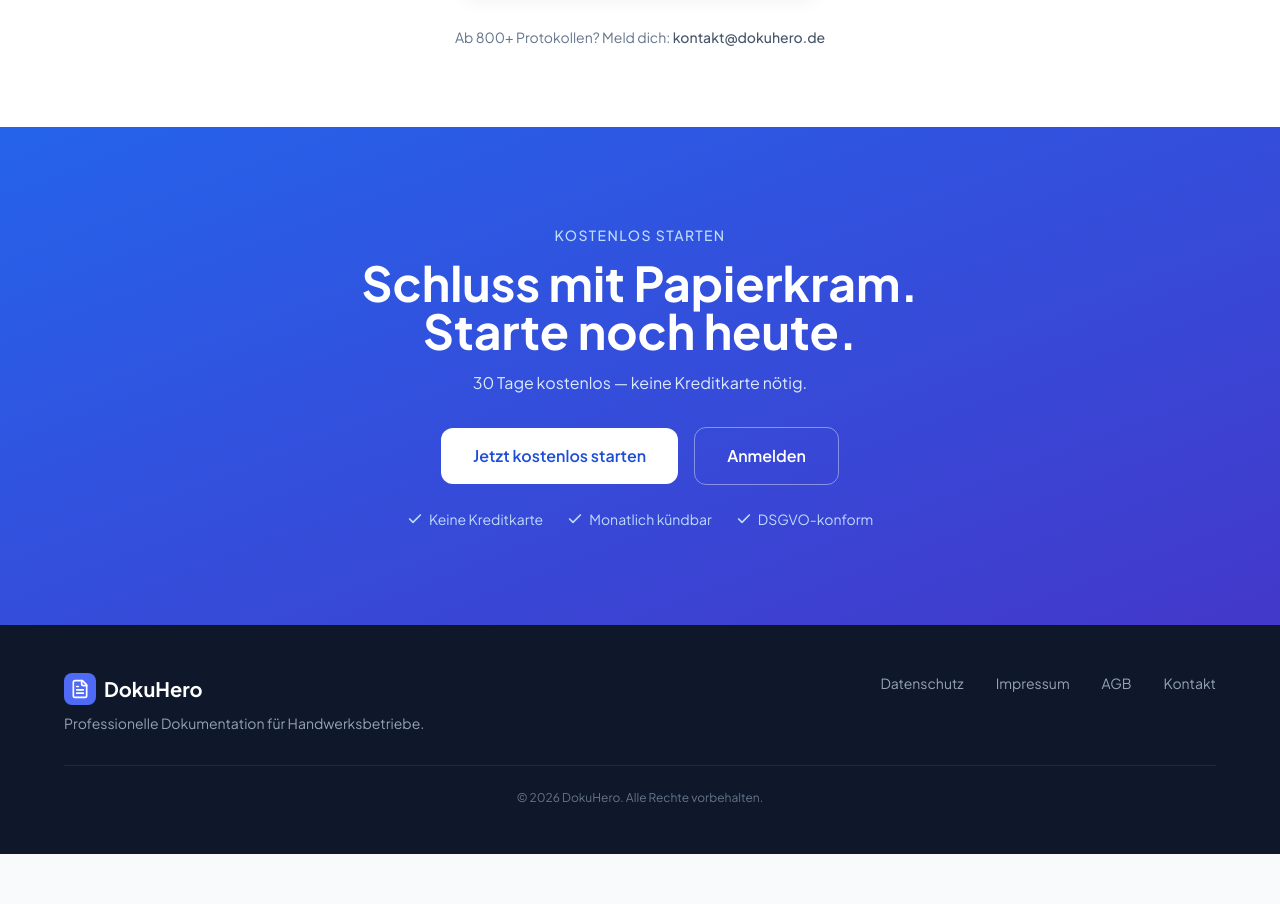
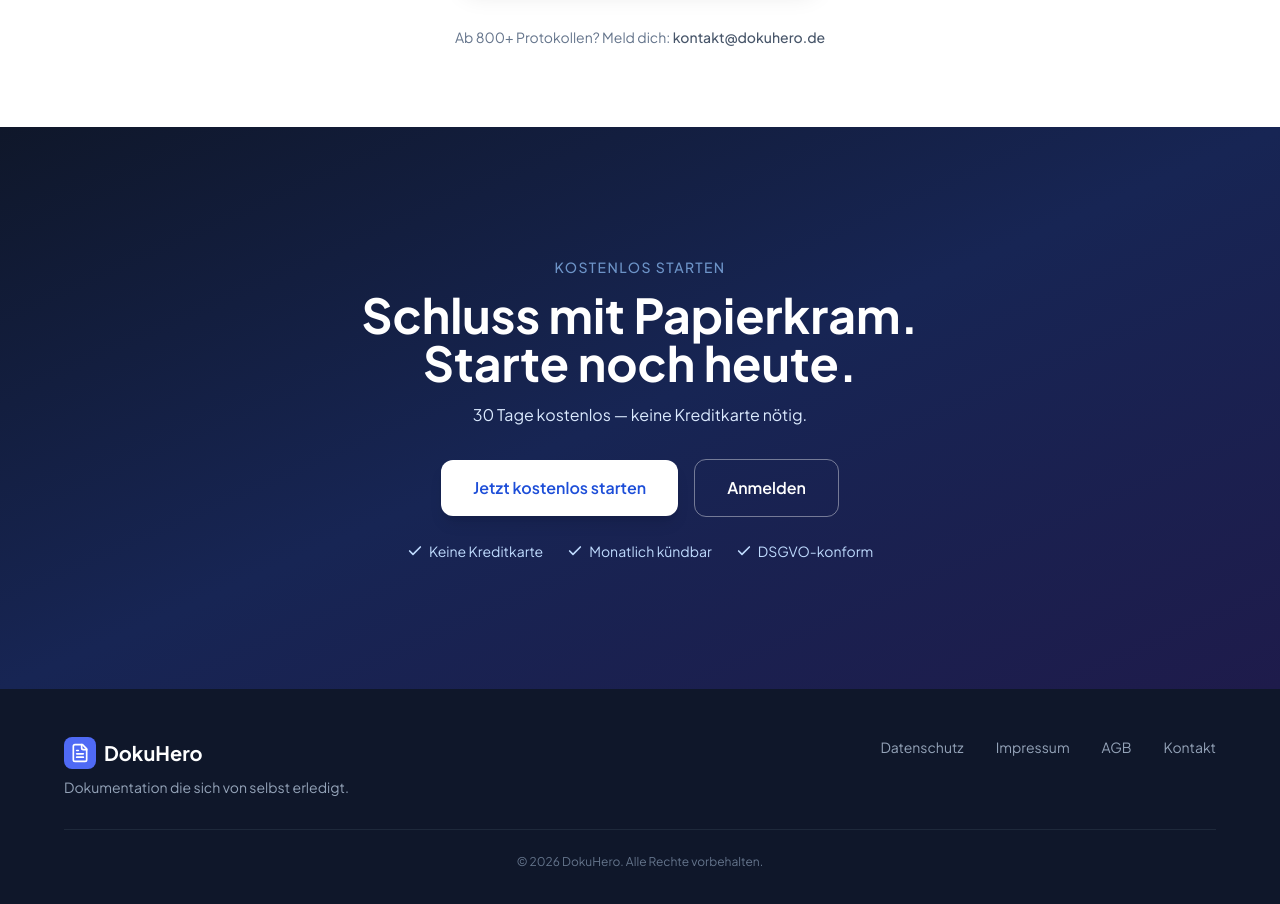
Before and after one commit to sakasolutions/dokuhero, a Next.js app: page / in a window 1280 px wide. Shown: the part 4980-5884 px from the top of the page. Before the commit the page ends 5834 px from the top, so only its background shows below. Built offline with nearby package versions, Linux system fonts and the light colour scheme.

Commit message:
fix: cta ruhiger + footer text korrigiert

```diff
--- a/app/page.tsx
+++ b/app/page.tsx
@@ -645,9 +645,9 @@ export default function LandingPage() {
         <PricingSection />
 
         {/* CTA */}
-        <section className="bg-gradient-to-br from-blue-600 to-indigo-700 px-4 py-24">
+        <section className="bg-gradient-to-br from-slate-900 via-blue-950 to-indigo-950 px-4 py-32">
           <div className="mx-auto max-w-3xl text-center">
-            <span className="text-sm font-medium uppercase tracking-widest text-blue-200">
+            <span className="text-sm font-medium uppercase tracking-widest text-blue-300/70">
               Kostenlos starten
             </span>
             <h2 className="mt-3 text-4xl font-bold leading-tight text-white md:text-5xl">
@@ -661,7 +661,7 @@ export default function LandingPage() {
             <div className="mt-8 flex flex-wrap items-center justify-center gap-4">
               <Link
                 href="/register"
-                className={`${ctaBtnTransform} inline-flex min-h-12 items-center justify-center rounded-xl bg-white px-8 py-4 text-base font-semibold text-blue-700 transition-colors hover:bg-blue-50`}
+                className={`${ctaBtnTransform} inline-flex min-h-12 items-center justify-center rounded-xl bg-white px-8 py-4 text-base font-semibold text-blue-700 shadow-lg transition-colors hover:bg-blue-50`}
               >
                 Jetzt kostenlos starten
               </Link>
@@ -707,7 +707,7 @@ export default function LandingPage() {
                 </span>
               </Link>
               <p className="mt-2 max-w-sm text-sm text-slate-400">
-                Professionelle Dokumentation für Handwerksbetriebe.
+                Dokumentation die sich von selbst erledigt.
               </p>
             </div>
             <nav
```
